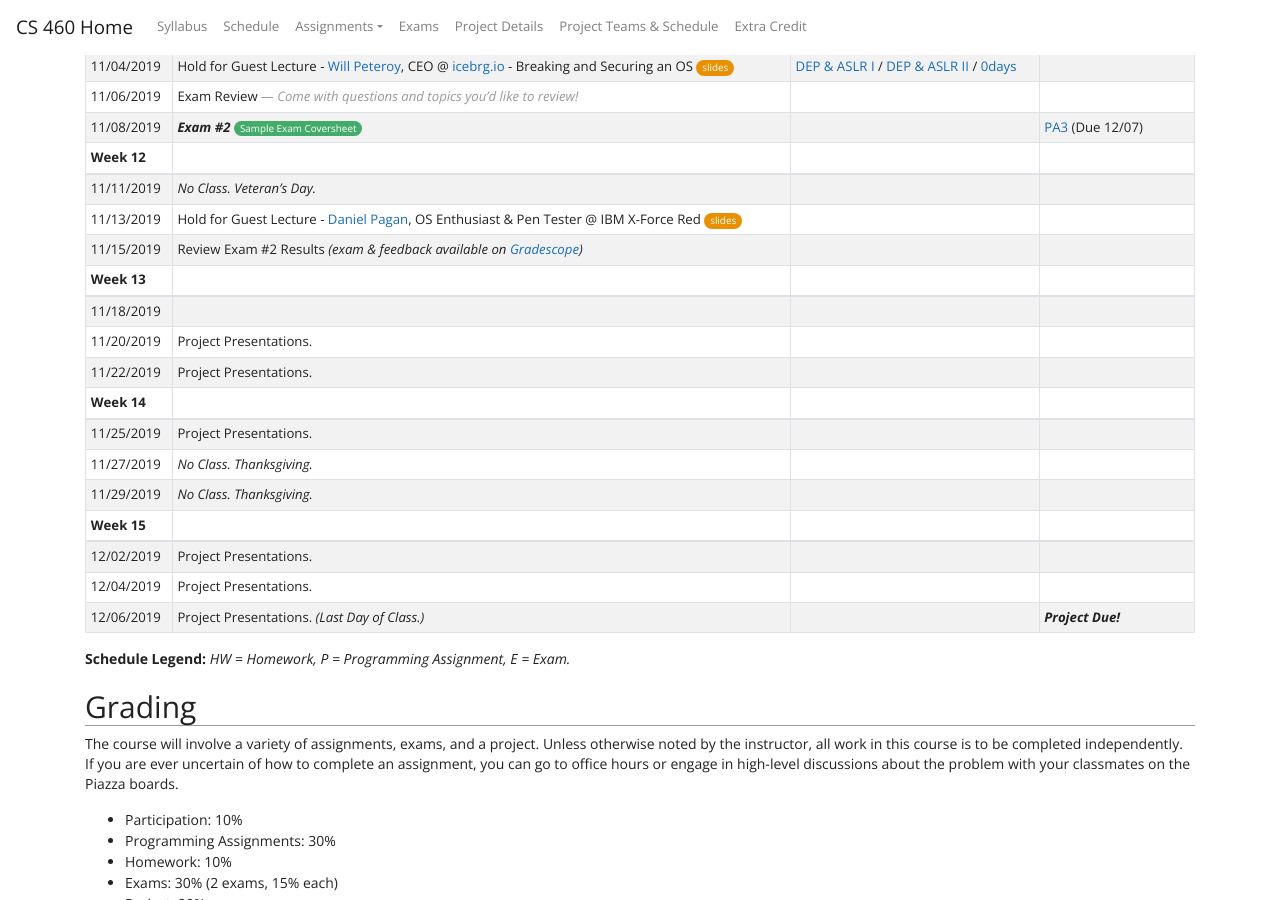
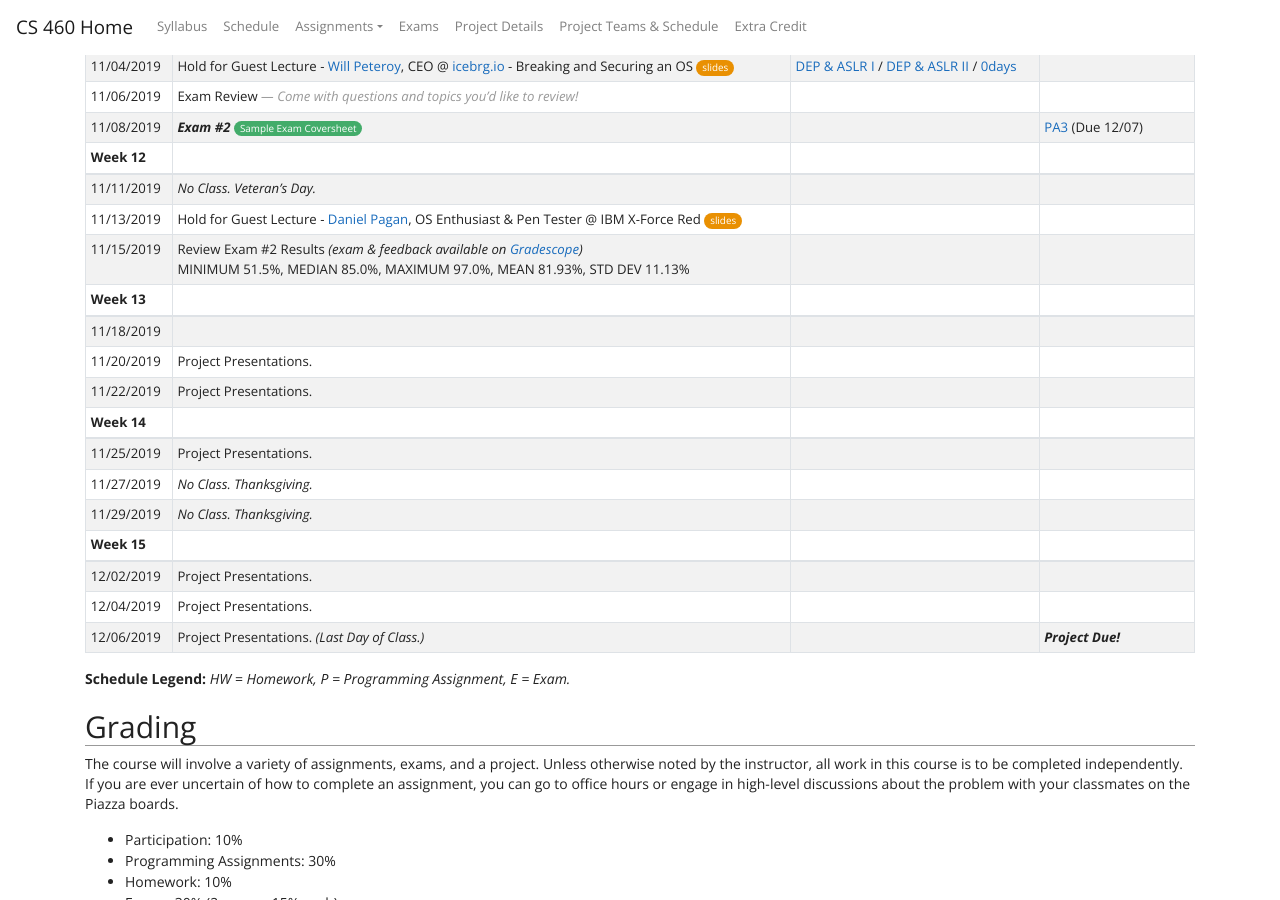
Before and after one commit to traviswpeters/cs460-2019-fall, a Jekyll site: the page built from index.md, in a window 1280 px wide and 900 px high, scrolled down 3307 px. Built offline with Jekyll 4.4.1, drawn with Linux system fonts in a browser that asks for light colours; nearby versions of some CDN libraries.

Commit message:
exam2 stat

```diff
--- a/index.md
+++ b/index.md
@@ -225,9 +225,9 @@ Other stuff from class: [Makefile]{:.code} [Vagrantfile]{:.code}
 | 10/04/2019    | Exam Review <span class="note">--- Come with questions and topics you'd like to review!</span>                                                                                         |                                              |
 | **Week 7**    |                                                                                                                                                                                        |
 | ------------- | -------------------------------------------------------------------------------------------------------------------------------------------------------------------------------------- | -------------------------------------------- |--------------------------------------------- |
-| 10/07/2019    | ***Exam #1*** [Sample Exam Coversheet]{:.exam}                                                                                                                             |                                              |
+| 10/07/2019    | ***Exam #1*** [Sample Exam Coversheet]{:.exam}                                                                                                                                         |                                              |
 | 10/09/2019    | *Class Cancelled.*                                                                                                                                                                     |                                              |
-| 10/11/2019    | Review Exam #1 Results *(exam & feedback available on [Gradescope]({{site.data.settings.Gradescope}}))* <br/> MINIMUM 34.5%, MEDIAN 72.75%, MAXIMUM 91.5%, MEAN 67.48%, STD DEV 17.27% |
+| 10/11/2019    | Review Exam #1 Results *(exam & feedback available on [Gradescope]({{site.data.settings.Gradescope}}))* <br/> MINIMUM 34.5%, MEDIAN 72.75%, MAXIMUM 91.5%, MEAN 67.48%, STD DEV 17.27%
 | **Week 8**    | <span class="note">Scheduling</span>                                                                                                                                                   | <span class="note">Chapters 9 & 10</span>
 | ------------- | -------------------------------------------------------------------------------------------------------------------------------------------------------------------------------------- | -------------------------------------------- |--------------------------------------------- |
 | 10/14/2019    | Scheduling (Part I) [slides][slides13]{:.slides}                                                                                                                                       | 9.1-9.2 (9.3)                                |
@@ -251,8 +251,8 @@ Other stuff from class: [Makefile]{:.code} [Vagrantfile]{:.code}
 | **Week 12**   | <span class="note"></span>
 | ------------- | -------------------------------------------------------------------------------------------------------------------------------------------------------------------------------------- | -------------------------------------------- |--------------------------------------------- |
 | 11/11/2019    | *No Class. Veteran's Day.*                                                                                                                                                             |                                              |
-| 11/13/2019    | Hold for Guest Lecture - [Daniel Pagan](https://www.linkedin.com/in/daniel-pagan-0227b8126), OS Enthusiast & Pen Tester @ IBM X-Force Red [slides][slides23]{:.slides}                                             |                                              |
-| 11/15/2019    | Review Exam #2 Results *(exam & feedback available on [Gradescope]({{site.data.settings.Gradescope}}))*
+| 11/13/2019    | Hold for Guest Lecture - [Daniel Pagan](https://www.linkedin.com/in/daniel-pagan-0227b8126), OS Enthusiast & Pen Tester @ IBM X-Force Red [slides][slides23]{:.slides}                 |                                              |
+| 11/15/2019    | Review Exam #2 Results *(exam & feedback available on [Gradescope]({{site.data.settings.Gradescope}}))* <br/> MINIMUM 51.5%, MEDIAN 85.0%, MAXIMUM 97.0%, MEAN 81.93%, STD DEV 11.13%
 | **Week 13**   | <span class="note"></span>
 | ------------- | -------------------------------------------------------------------------------------------------------------------------------------------------------------------------------------- | -------------------------------------------- |--------------------------------------------- |
 | 11/18/2019    |                                                                                                                                                                                        |                                              |
```
